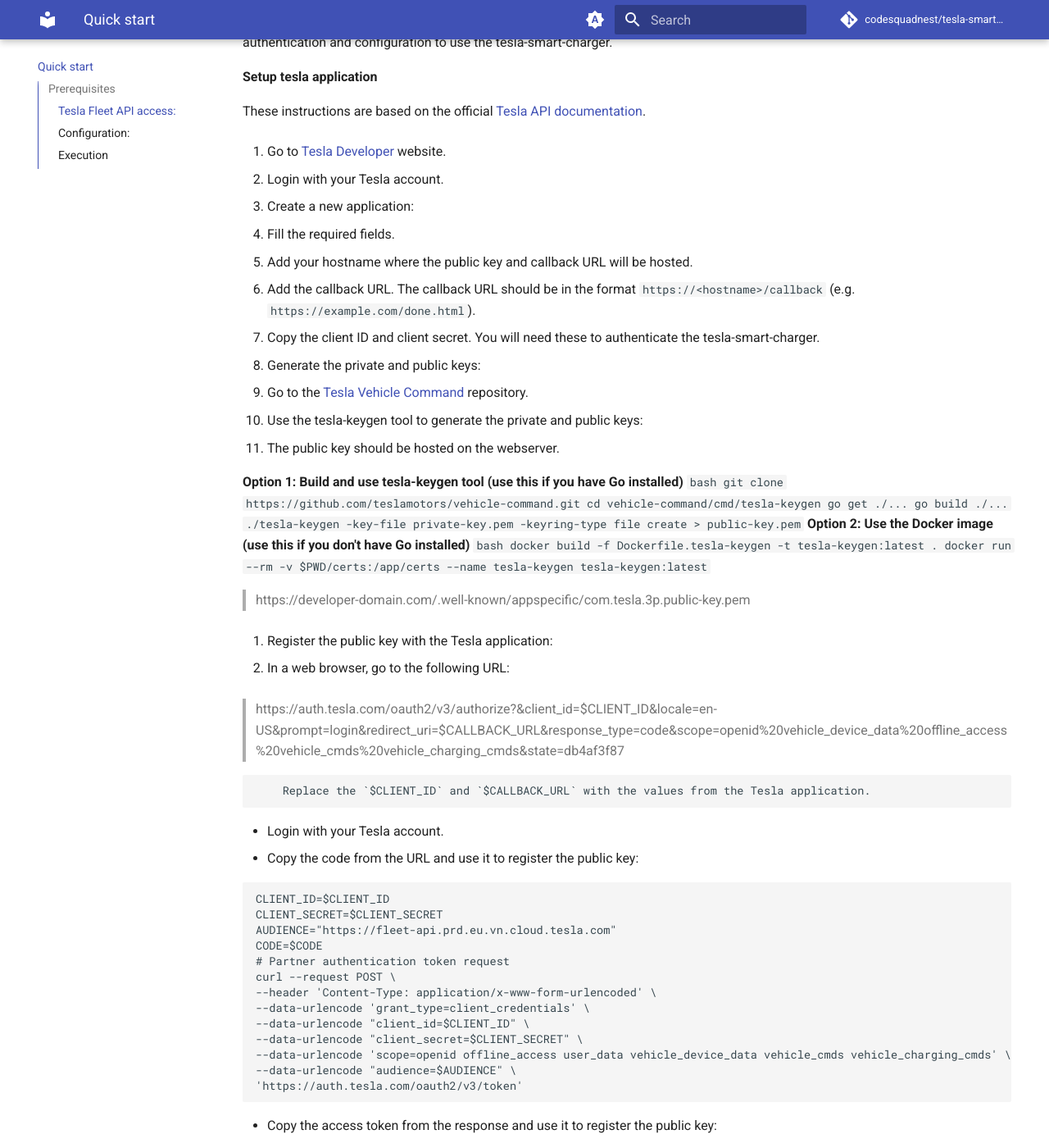
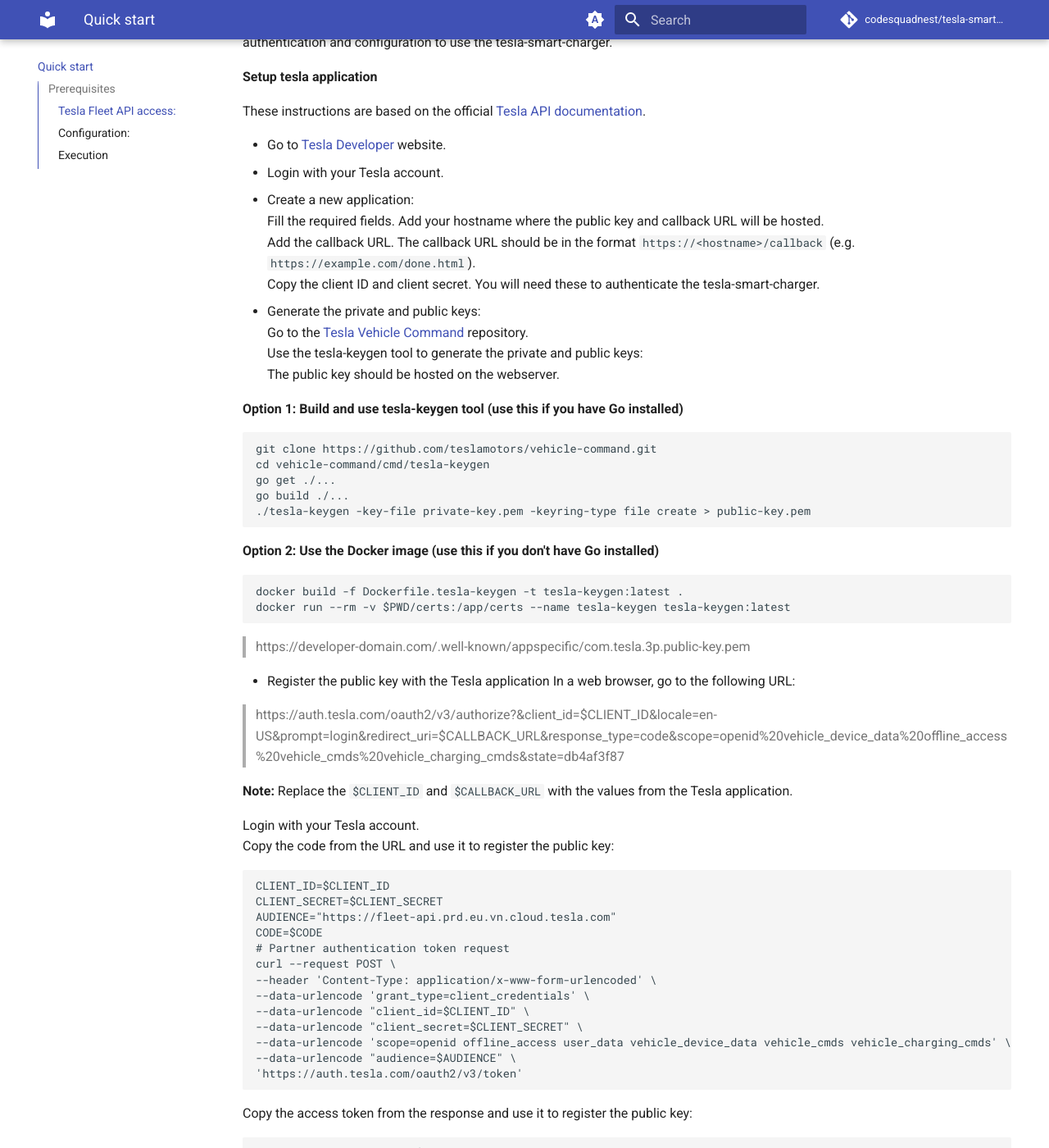
Before and after one commit to codesquadnest/tesla-smart-charger, an MkDocs documentation site: the page built from docs/quick-start.md, in a window 1280 px wide and 1400 px high, scrolled down 602 px. Shown: the whole window at 82% size. Built offline with MkDocs 1.6.1 and Material for MkDocs 9.7.7, drawn with Linux system fonts in a browser that asks for light colours; comment, search, counter and statistics services are not loaded; part of the change alters nothing that is shown; some of the changed text lies outside the part shown.

````diff
--- a/docs/quick-start.md
+++ b/docs/quick-start.md
@@ -21,49 +21,45 @@ use the tesla-smart-charger.
 
 These instructions are based on the official [Tesla API documentation](https://developer.tesla.com/docs/fleet-api/getting-started/what-is-fleet-api).
 
-1. Go to [Tesla Developer](https://developer.tesla.com) website.
-
-2. Login with your Tesla account.
-
-3. Create a new application:
-
-- Fill the required fields.
-- Add your hostname where the public key and callback URL will be hosted.
-- Add the callback URL. The callback URL should be in the format `https://<hostname>/callback` (e.g. `https://example.com/done.html`).
-- Copy the client ID and client secret. You will need these to authenticate the tesla-smart-charger.
-
-4. Generate the private and public keys:
-
-- Go to the [Tesla Vehicle Command](https://github.com/teslamotors/vehicle-command) repository.
-- Use the tesla-keygen tool to generate the private and public keys:
-- The public key should be hosted on the webserver.
+ - Go to [Tesla Developer](https://developer.tesla.com) website.
+ - Login with your Tesla account.
+ - Create a new application:
+Fill the required fields.
+Add your hostname where the public key and callback URL will be hosted.
+Add the callback URL. The callback URL should be in the format `https://<hostname>/callback` (e.g. `https://example.com/done.html`).
+Copy the client ID and client secret. You will need these to authenticate the tesla-smart-charger.
+ - Generate the private and public keys:
+Go to the [Tesla Vehicle Command](https://github.com/teslamotors/vehicle-command) repository.
+Use the tesla-keygen tool to generate the private and public keys:
+The public key should be hosted on the webserver.
 
 **Option 1: Build and use tesla-keygen tool (use this if you have Go installed)**
-  ```bash
-  git clone https://github.com/teslamotors/vehicle-command.git
-  cd vehicle-command/cmd/tesla-keygen
-  go get ./...
-  go build ./...
-  ./tesla-keygen -key-file private-key.pem -keyring-type file create > public-key.pem
-  ```
+
+```bash
+git clone https://github.com/teslamotors/vehicle-command.git
+cd vehicle-command/cmd/tesla-keygen
+go get ./...
+go build ./...
+./tesla-keygen -key-file private-key.pem -keyring-type file create > public-key.pem
+```
 **Option 2: Use the Docker image (use this if you don't have Go installed)**
-  ```bash
-  docker build -f Dockerfile.tesla-keygen -t tesla-keygen:latest .
-  docker run --rm -v $PWD/certs:/app/certs --name tesla-keygen tesla-keygen:latest
-  ```
+
+```bash
+docker build -f Dockerfile.tesla-keygen -t tesla-keygen:latest .
+docker run --rm -v $PWD/certs:/app/certs --name tesla-keygen tesla-keygen:latest
+```
 
 > https://developer-domain.com/.well-known/appspecific/com.tesla.3p.public-key.pem
 
-5.  Register the public key with the Tesla application:
+ - Register the public key with the Tesla application
+In a web browser, go to the following URL:
 
-- In a web browser, go to the following URL:
+> https://auth.tesla.com/oauth2/v3/authorize?&client_id=$CLIENT_ID&locale=en-US&prompt=login&redirect_uri=$CALLBACK_URL&response_type=code&scope=openid%20vehicle_device_data%20offline_access%20vehicle_cmds%20vehicle_charging_cmds&state=db4af3f87
 
-  > https://auth.tesla.com/oauth2/v3/authorize?&client_id=$CLIENT_ID&locale=en-US&prompt=login&redirect_uri=$CALLBACK_URL&response_type=code&scope=openid%20vehicle_device_data%20offline_access%20vehicle_cmds%20vehicle_charging_cmds&state=db4af3f87
+**Note:** Replace the `$CLIENT_ID` and `$CALLBACK_URL` with the values from the Tesla application.
 
-        Replace the `$CLIENT_ID` and `$CALLBACK_URL` with the values from the Tesla application.
-
-- Login with your Tesla account.
-- Copy the code from the URL and use it to register the public key:
+Login with your Tesla account.
+Copy the code from the URL and use it to register the public key:
 
 ```bash
 CLIENT_ID=$CLIENT_ID
@@ -81,7 +77,7 @@ curl --request POST \
 'https://auth.tesla.com/oauth2/v3/token'
 ```
 
-- Copy the access token from the response and use it to register the public key:
+Copy the access token from the response and use it to register the public key:
 
 ```bash
 export TESLA_AUTH_TOKEN=$TOKEN
@@ -94,11 +90,11 @@ curl -H "Authorization: Bearer $TESLA_AUTH_TOKEN" \
     -i https://fleet-api.prd.eu.vn.cloud.tesla.com/api/1/partner_accounts
 ```
 
-- The public key should be registered with the Tesla application.
+The public key should be registered with the Tesla application.
 
-6.  Generate a self-signed certificate:
+ - Generate a self-signed certificate
 
-- Generate a self-signed certificate for tesla-http-proxy:
+Generate a self-signed certificate for tesla-http-proxy:
 
 ```bash
 export HTTPS_PROXY=127.0.0.1 # The IP address of the host machine.
@@ -112,10 +108,10 @@ openssl req -x509 -nodes -newkey ec \
     -addext "keyUsage = digitalSignature, keyCertSign, keyAgreement"
 ```
 
-7.  Start the tesla-http-proxy:
+ - Start the tesla-http-proxy
 
-- The tesla-http-proxy is a reverse proxy that will forward the requests to the Tesla API.
-- Start the tesla-http-proxy:
+The tesla-http-proxy is a reverse proxy that will forward the requests to the Tesla API.
+Start the tesla-http-proxy:
 
 ```bash
 cd vehicle-command/cmd/tesla-http-proxy
@@ -124,11 +120,10 @@ go build ./...
 ./tesla-http-proxy -tls-key tls-key.pem -cert tls-cert.pem -port 4443 -key-file private-key.pem -verbose
 ```
 
-- The tesla-http-proxy should be running on port 4443.
+The tesla-http-proxy should be running on port 4443.
 
-8.  Generate an OAuth token:
-
-- The OAuth token creation is also based on the official [Tesla Fleet API documentation](https://developer.tesla.com/docs/fleet-api/authentication/third-party-tokens):
+ - Generate an OAuth token
+The OAuth token creation is also based on the official [Tesla Fleet API documentation](https://developer.tesla.com/docs/fleet-api/authentication/third-party-tokens):
 
 ```bash
 # Authorization code token request
@@ -149,8 +144,8 @@ curl --request POST \
 # Extract access_token and refresh_token from this response
 ```
 
-- The access token and refresh token should be used to authenticate the tesla-smart-charger.
-- Refresh token expires in 3 months, to get a new refresh token, use the following command:
+The access token and refresh token should be used to authenticate the tesla-smart-charger.
+Refresh token expires in 3 months, to get a new refresh token, use the following command:
 
 ```bash
 # Refresh token request
@@ -164,9 +159,8 @@ curl --request POST \
 'https://auth.tesla.com/oauth2/v3/token'
 ```
 
-9.  The Tesla application is now setup and ready to be tested with the tesla-http-proxy:
-
-- Test the Tesla application with the tesla-http-proxy:
+ - The Tesla application is now setup and ready to be tested with the tesla-http-proxy
+Test the Tesla application with the tesla-http-proxy:
 
 ```bash
 export TESLA_AUTH_TOKEN=$OAuth_TOKEN
````
